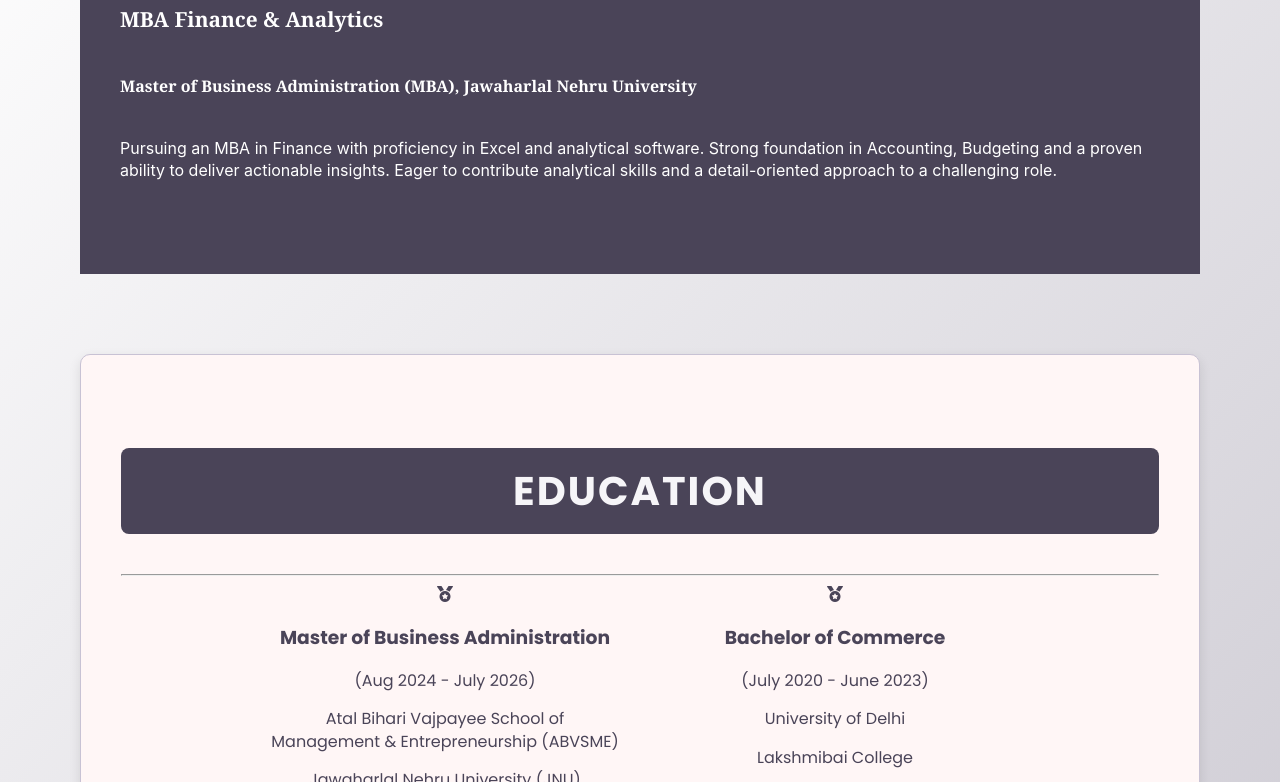
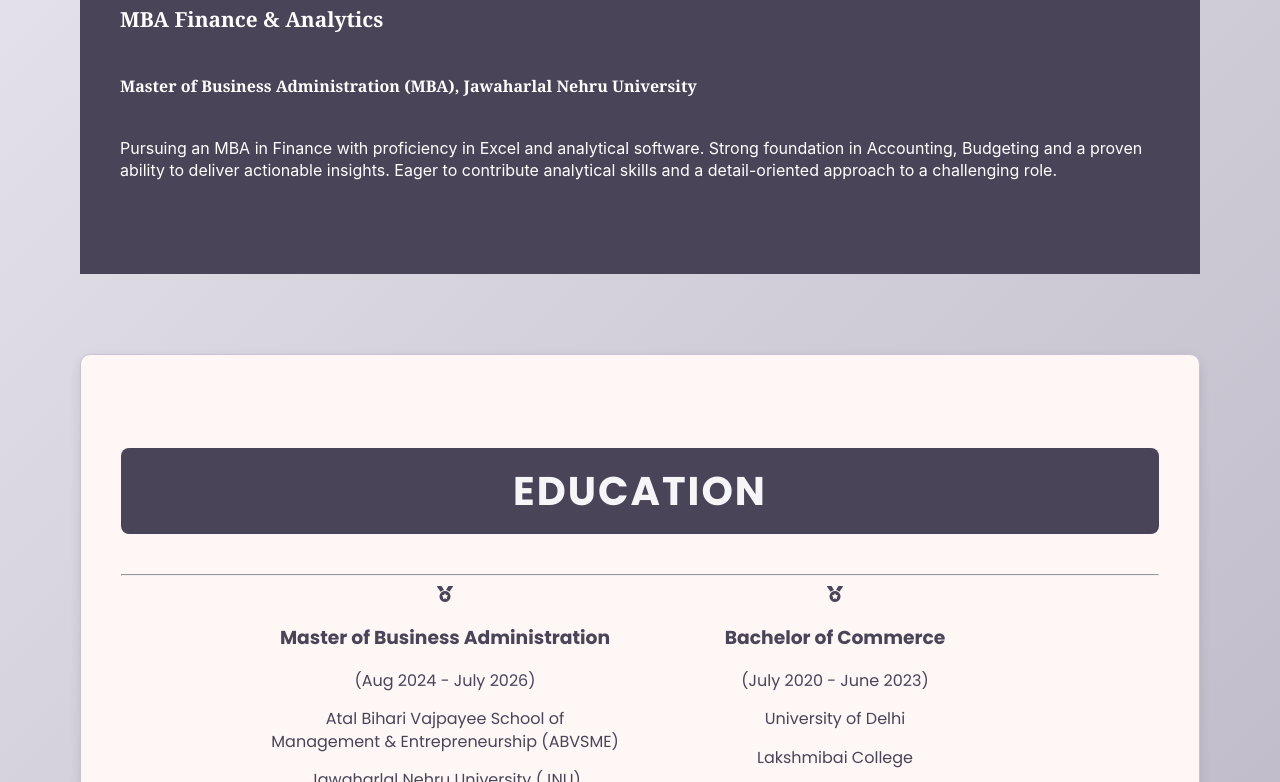
Before and after one commit to divyas1313/divya-sharma, a plain HTML site: page index.html in a window 1280 px wide. Shown: the part 413-1195 px from the top of the page. Drawn offline with nearby package versions, Linux system fonts and the light colour scheme.

Commit message:
Update education_new.css

```diff
--- a/education_new.css
+++ b/education_new.css
@@ -84,7 +84,7 @@ header nav a.active {
 }
 
 .main-content {
-  background: linear-gradient(135deg, #ffffff 0%, #5d5470 100%);
+  background: linear-gradient(135deg, #e7e4ec 0%, #5d5470 100%);
   padding: 60px 80px;
   display: flex;
   flex-direction: column;
```
